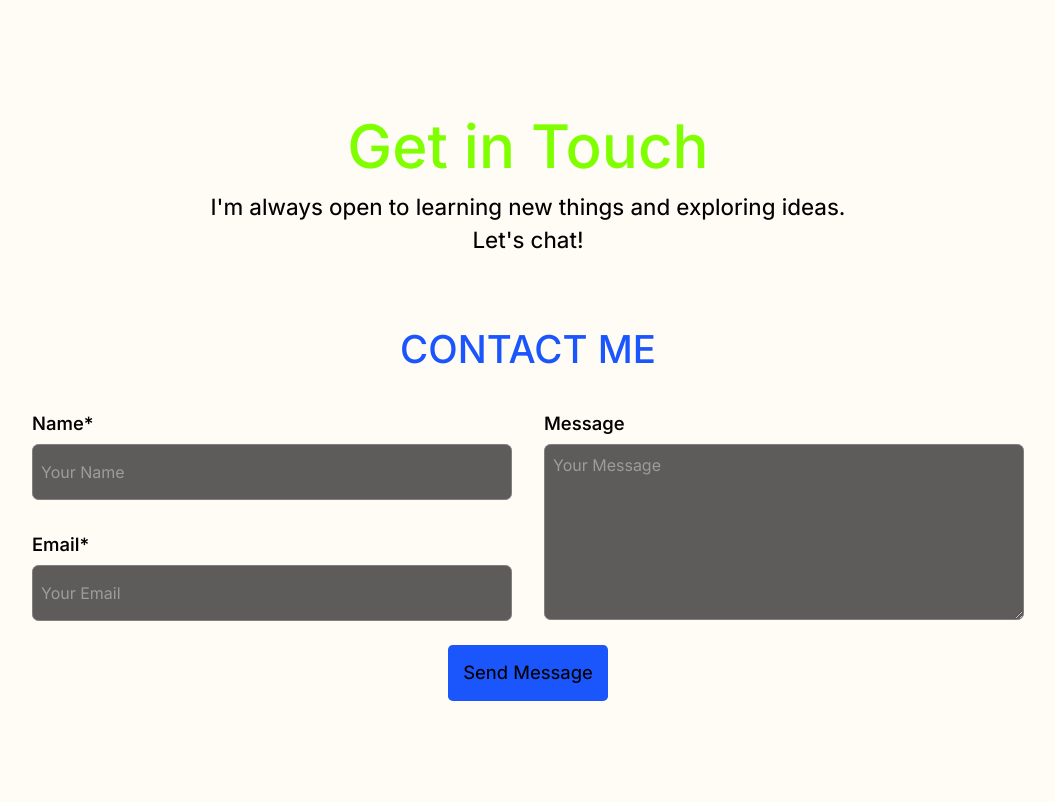
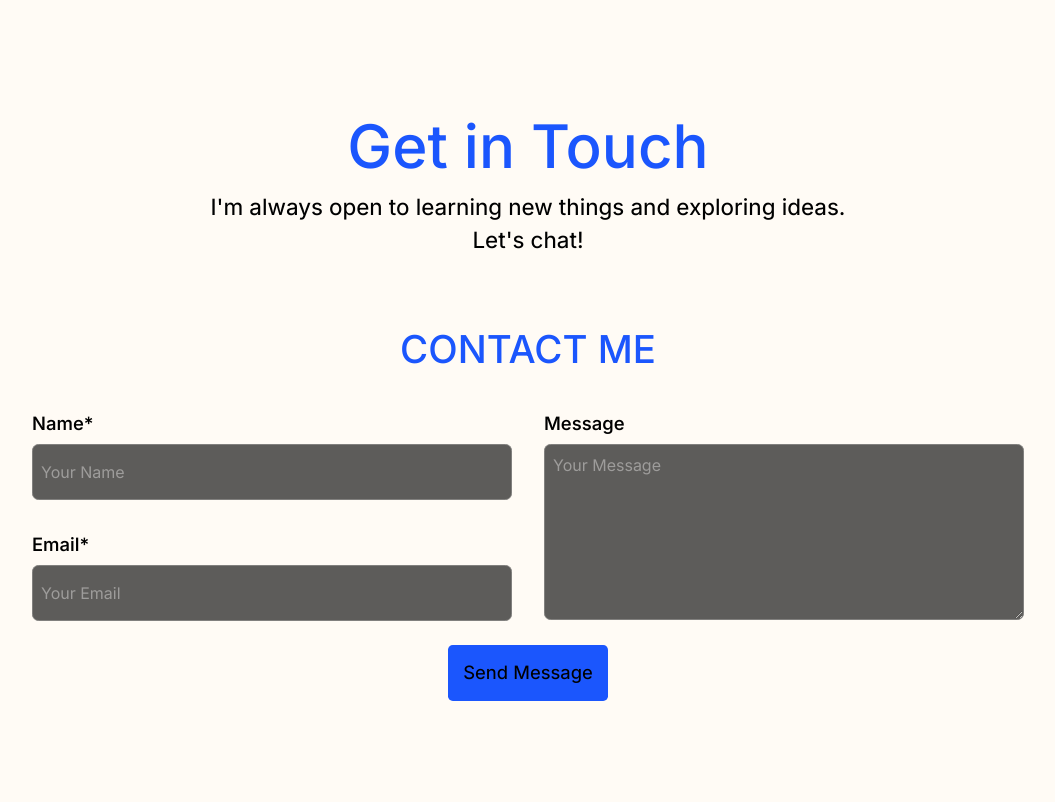
Before and after one commit to neilgulati/website, a Flask app: page / in a window 1280 px wide. Shown: the part 1680-2482 px from the top of the page, without its empty margins (112-1167 px from the left). Run offline with Flask 3, Linux system fonts and the light colour scheme; some libraries are stand-ins or nearby versions; some web fonts are replaced.

Commit message:
Update styles.css

```diff
--- a/static/css/styles.css
+++ b/static/css/styles.css
@@ -643,7 +643,6 @@ br {
         flex-direction: column;
         }
     #contact {
-        color: purple;
         font-size: 2.25rem;
         text-align: center;
         margin-top: 15px;
@@ -778,7 +777,6 @@ br {
         flex-direction: column;
         }
     #contact {
-        color: green;
         font-size: 2.25rem;
         text-align: center;
         margin-top: 15px;
@@ -914,7 +912,6 @@ br {
         flex-direction: column;
         }
     #contact {
-        color: red;
         font-size: 3.25rem;
         text-align: center;
         margin-top: 15px;
@@ -1044,7 +1041,6 @@ br {
         flex-direction: column;
         }
     #contact {
-        color: skyblue;
         font-size: 3.5rem;
         text-align: center;
         margin-top: 15px;
@@ -1172,7 +1168,6 @@ br {
         flex-direction: column;
         }
     #contact {
-        color: chartreuse;
         font-size: 3.75rem;
         text-align: center;
         margin-top: 15px;
@@ -1294,7 +1289,6 @@ br {
         flex-direction: column;
         }
     #contact {
-        color: magenta;
         font-size: 3.5rem;
         text-align: center;
         margin-top: 15px;
@@ -1420,7 +1414,6 @@ br {
          align-items: flex-start;
         }
     #contact {
-        color: lime;
         font-size: 2.4rem;
         text-align: center;
         margin-top: 15px;
@@ -1485,7 +1478,6 @@ br {
         }
 
     #contact {
-        color: lightpink;
         font-size: 2.25rem;
         }
 
@@ -1566,4 +1558,5 @@ br {
     .error-message {
     font-size: 0.7em;
     }
+
 }
```
